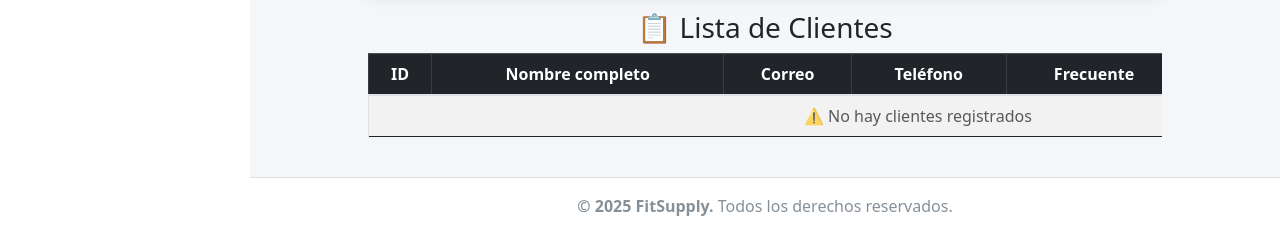
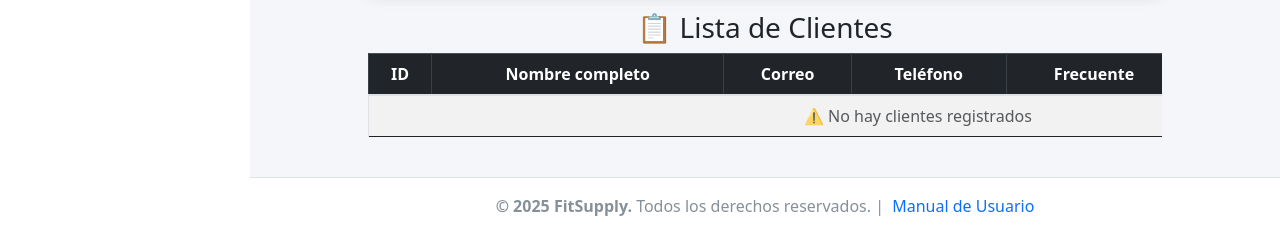
Before and after one commit to salinascarlos-rgb/FitSupply, a Django app: page /clientes/ in a window 1280 px wide. Shown: the part 914-1148 px from the top of the page. Run offline with Django 5.2, Linux system fonts and the light colour scheme; the visitor is signed in with stand-in values (Sample User, id 1); data that the repository does not hold is empty; parts of the project's set-up code (start-up, migrations or seed data) failed here and were passed over; some libraries are stand-ins or nearby versions.

Commit message:
Agregado manual de usuario PDF y ruta de descarga

```diff
--- a/myapp/templates/base.html
+++ b/myapp/templates/base.html
@@ -162,6 +162,10 @@
         <!-- Footer -->
         <footer class="main-footer text-center">
             <strong>&copy; 2025 FitSupply.</strong> Todos los derechos reservados.
+            |
+            <a href="{% url 'manual_usuario_pdf' %}" class="ms-1 text-decoration-none">
+                Manual de Usuario
+            </a>
         </footer>
 
     </div>
--- a/myapp/urls.py
+++ b/myapp/urls.py
@@ -45,6 +45,7 @@ urlpatterns = [
     path("movimientos/", views.movimientos_inventario, name="movimientos_inventario"),
 
     path("auditoria/", views.auditoria_menu, name="auditoria_menu"),
+    path("manual/", views.descargar_manual_pdf, name="manual_usuario_pdf"),
 
 
 
--- a/myapp/views.py
+++ b/myapp/views.py
@@ -11,7 +11,9 @@ from .models import Proveedor, ProveedorPersona, ProveedorEmpresa, Producto, Cli
 from datetime import datetime
 from django.forms import modelformset_factory
 from django.utils import timezone
-
+from django.http import FileResponse, Http404
+from pathlib import Path
+from django.conf import settings
 
 def home(request):
     return render(request, 'home.html')
@@ -62,6 +64,18 @@ def signup(request):
 @login_required
 def tasks(request):
     return render(request, 'tasks.html')
+
+def descargar_manual_pdf(request):
+    ruta_pdf = Path(settings.BASE_DIR, "static", "manuales", "manual_fitsupply.pdf")
+
+    if not ruta_pdf.exists():
+        raise Http404("El manual no existe, socio.")
+
+    return FileResponse(
+        open(ruta_pdf, 'rb'),
+        as_attachment=True,
+        filename="Manual_Usuario_FitSupply.pdf"
+    )
 
 @login_required
 def signout(request):
--- a/mysite/settings.py
+++ b/mysite/settings.py
@@ -109,6 +109,11 @@ ALLOWED_HOSTS = os.getenv("DJANGO_ALLOWED_HOSTS", "*").split(",")
 # 🧱 STATIC FILES CONFIG (Render)
 # ==============================
 STATIC_URL = '/static/'
+
+STATICFILES_DIRS = [
+    BASE_DIR / "static"
+]
+
 STATIC_ROOT = BASE_DIR / "staticfiles"
 
 # Whitenoise para servir archivos estáticos en producción
```
Also changed, not shown: myapp/templates/base_backup.html (deleted), 2 other files.
